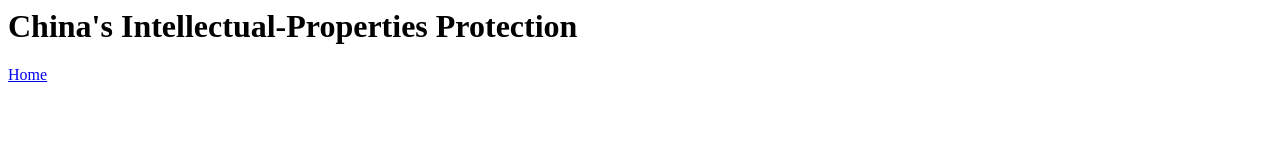
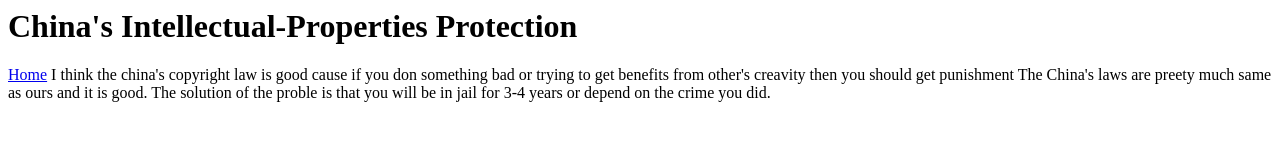
Before and after one commit to Sashan4395/Chinas-Intellectual-Properties-Protection, a plain HTML site: page index.html in a window 1280 px wide. Drawn offline with Linux system fonts and the light colour scheme.

Commit message:
Update index.html

```diff
--- a/index.html
+++ b/index.html
@@ -3,6 +3,10 @@
  <h1> China's Intellectual-Properties Protection </h1>
  <div class="topnav" id="myTopnav">
  <a href="home.html">Home</a>
+  <p1> I think the china's copyright law is good cause if you don something bad or trying to get benefits from other's creavity then you
+    should get punishment </p1>
+    <p2> The China's laws are preety much same as ours and it is good. The solution of the proble is that you will be in jail for 3-4 years
+    or depend on the crime you did. </p2>
 </div>
 </body>
 </html>
```
